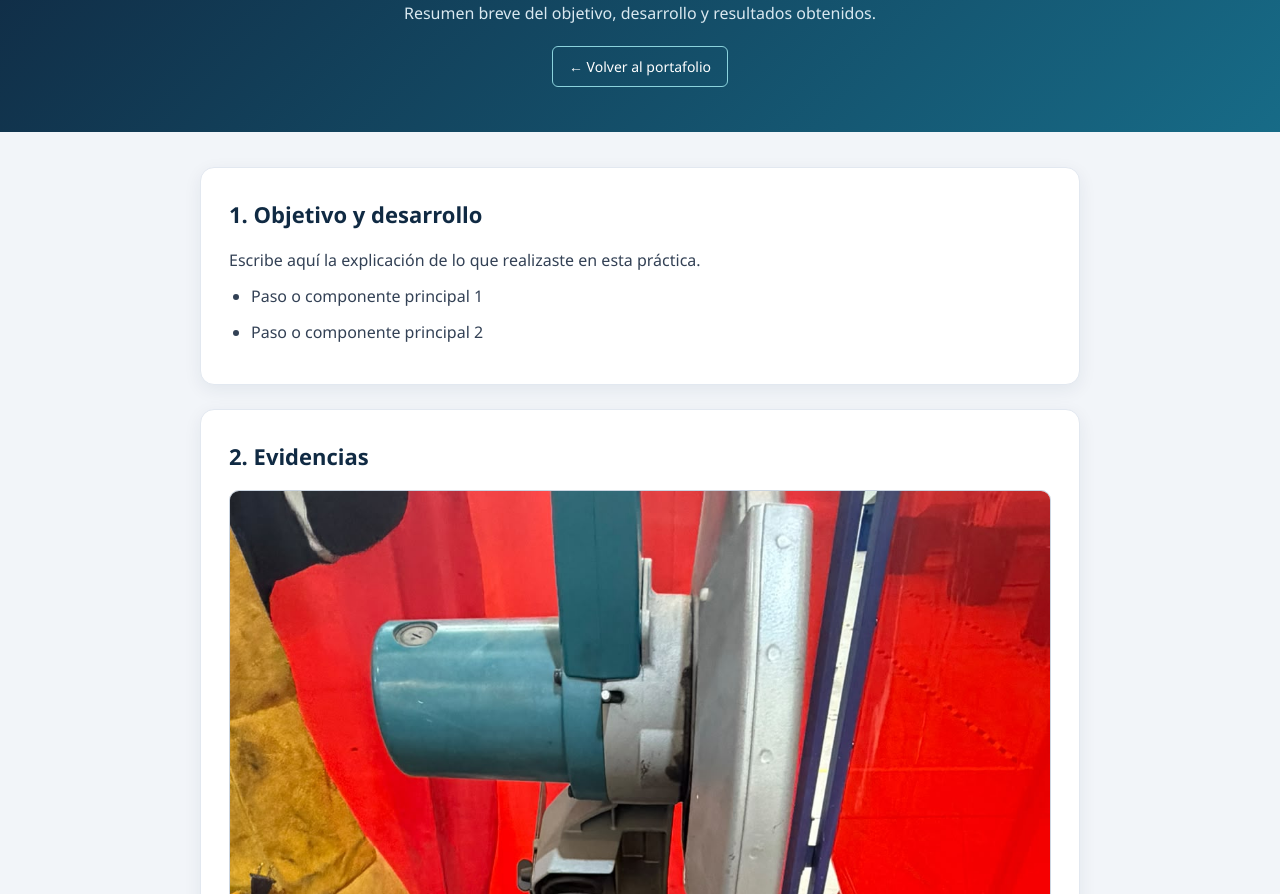
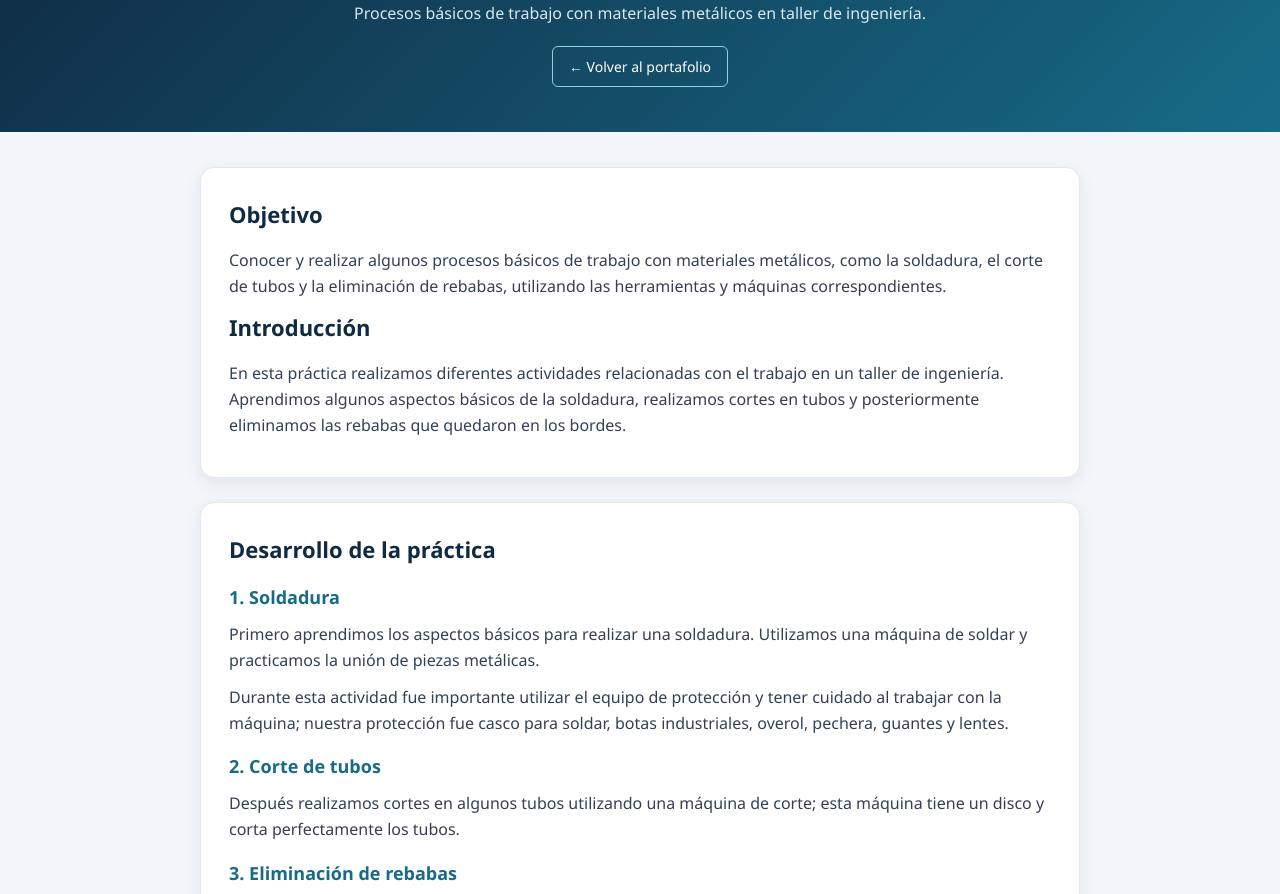
Before and after one commit to andreavees/Proyecto-de-ingenier-a, a plain HTML site: page Práctica 1/index.html in a window 1280 px wide. Shown: the part 108-1002 px from the top of the page. Drawn offline with Linux system fonts and the light colour scheme.

Commit message:
Agrega texto completo de Practica 1

```diff
--- a/Práctica 1/index.html
+++ b/Práctica 1/index.html
@@ -3,7 +3,7 @@
 <head>
     <meta charset="UTF-8">
     <meta name="viewport" content="width=device-width, initial-scale=1.0">
-    <title>Práctica — Portafolio de Ingeniería</title>
+    <title>Práctica 01: Soldadura, corte y eliminación de rebabas</title>
     <style>
         * {
             margin: 0;
@@ -71,13 +71,15 @@
             margin-bottom: 14px;
         }
 
-        .seccion p, .seccion li {
+        .seccion h3 {
+            color: #176b87;
+            font-size: 18px;
+            margin: 16px 0 8px;
+        }
+
+        .seccion p {
             color: #334155;
             margin-bottom: 10px;
-        }
-
-        .seccion ul {
-            padding-left: 22px;
         }
 
         .evidencia {
@@ -90,6 +92,7 @@
             height: auto;
             border-radius: 10px;
             border: 1px solid #cbd5e1;
+            margin-top: 18px;
         }
 
         .pie-foto {
@@ -101,24 +104,36 @@
 </head>
 <body>
     <header>
-        <h1>Práctica X: Título de la Práctica</h1>
-        <p>Resumen breve del objetivo, desarrollo y resultados obtenidos.</p>
+        <h1>Práctica 01: Soldadura, corte y eliminación de rebabas</h1>
+        <p>Procesos básicos de trabajo con materiales metálicos en taller de ingeniería.</p>
         <a class="volver" href="../index.html">← Volver al portafolio</a>
     </header>
 
     <main>
         <section class="seccion">
-            <h2>1. Objetivo y desarrollo</h2>
-            <p>Escribe aquí la explicación de lo que realizaste en esta práctica.</p>
-            <ul>
-                <li>Paso o componente principal 1</li>
-                <li>Paso o componente principal 2</li>
-            </ul>
+            <h2>Objetivo</h2>
+            <p>Conocer y realizar algunos procesos básicos de trabajo con materiales metálicos, como la soldadura, el corte de tubos y la eliminación de rebabas, utilizando las herramientas y máquinas correspondientes.</p>
+
+            <h2>Introducción</h2>
+            <p>En esta práctica realizamos diferentes actividades relacionadas con el trabajo en un taller de ingeniería. Aprendimos algunos aspectos básicos de la soldadura, realizamos cortes en tubos y posteriormente eliminamos las rebabas que quedaron en los bordes.</p>
         </section>
 
         <section class="seccion">
-            <h2>2. Evidencias</h2>
-            <div class="evidencia">
+            <h2>Desarrollo de la práctica</h2>
+
+            <h3>1. Soldadura</h3>
+            <p>Primero aprendimos los aspectos básicos para realizar una soldadura. Utilizamos una máquina de soldar y practicamos la unión de piezas metálicas.</p>
+            <p>Durante esta actividad fue importante utilizar el equipo de protección y tener cuidado al trabajar con la máquina; nuestra protección fue casco para soldar, botas industriales, overol, pechera, guantes y lentes.</p>
+
+            <h3>2. Corte de tubos</h3>
+            <p>Después realizamos cortes en algunos tubos utilizando una máquina de corte; esta máquina tiene un disco y corta perfectamente los tubos.</p>
+
+            <h3>3. Eliminación de rebabas</h3>
+            <p>Después de realizar los cortes, los tubos quedaron con algunas rebabas en los bordes. Utilizamos una máquina para eliminar las rebabas que quedaban; se eliminan las que quedan por fuera, que son las que estorban y pueden lastimar.</p>
+        </section>
+
+        <section class="seccion">
+            <h2>Evidencias</h2>
             <div class="evidencia">
                 <img src="Evidencias/cortadora.jpeg" alt="Cortadora">
                 <p class="pie-foto">Cortadora</p>
@@ -150,7 +165,6 @@
                 <img src="Evidencias/tubos cortados.jpeg" alt="Tubos cortados">
                 <p class="pie-foto">Tubos cortados</p>
             </div>
-            </div>
         </section>
     </main>
 </body>
```
Lines whose indentation alone changed are shown as unchanged.
